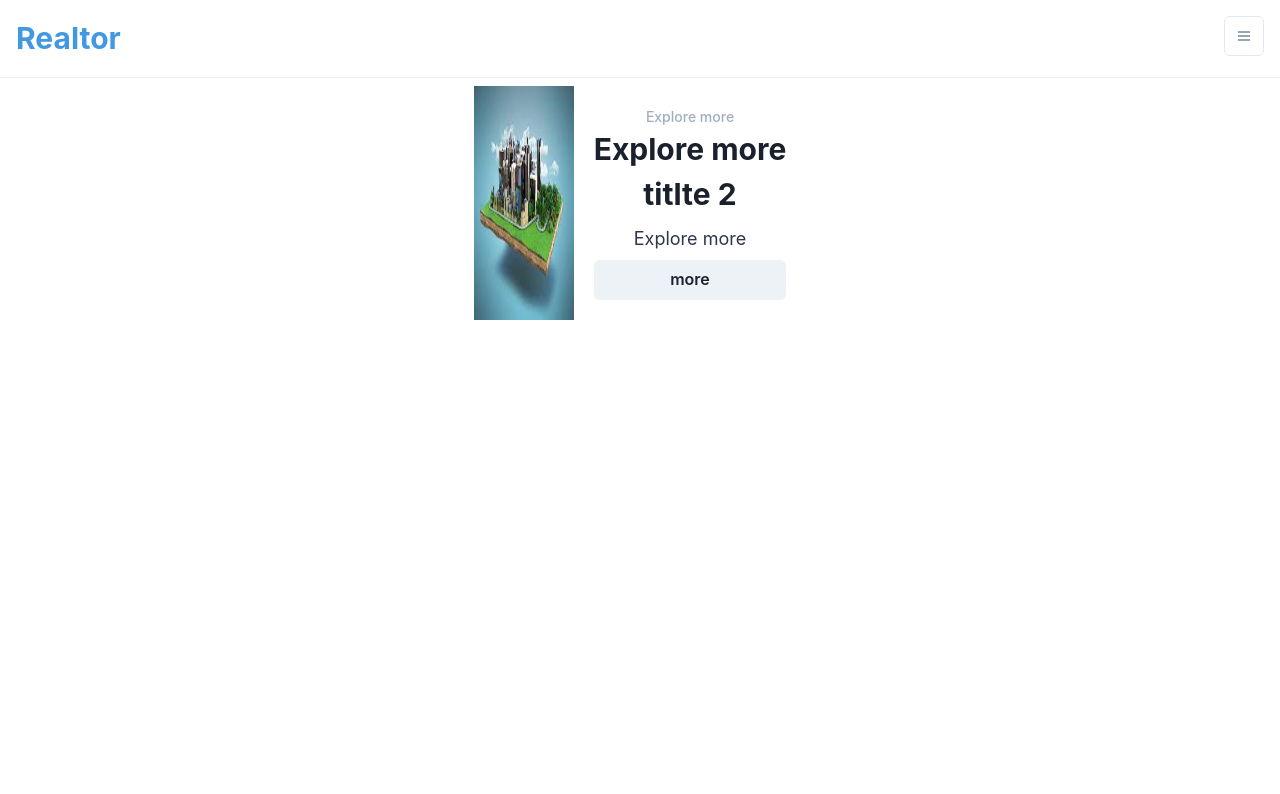
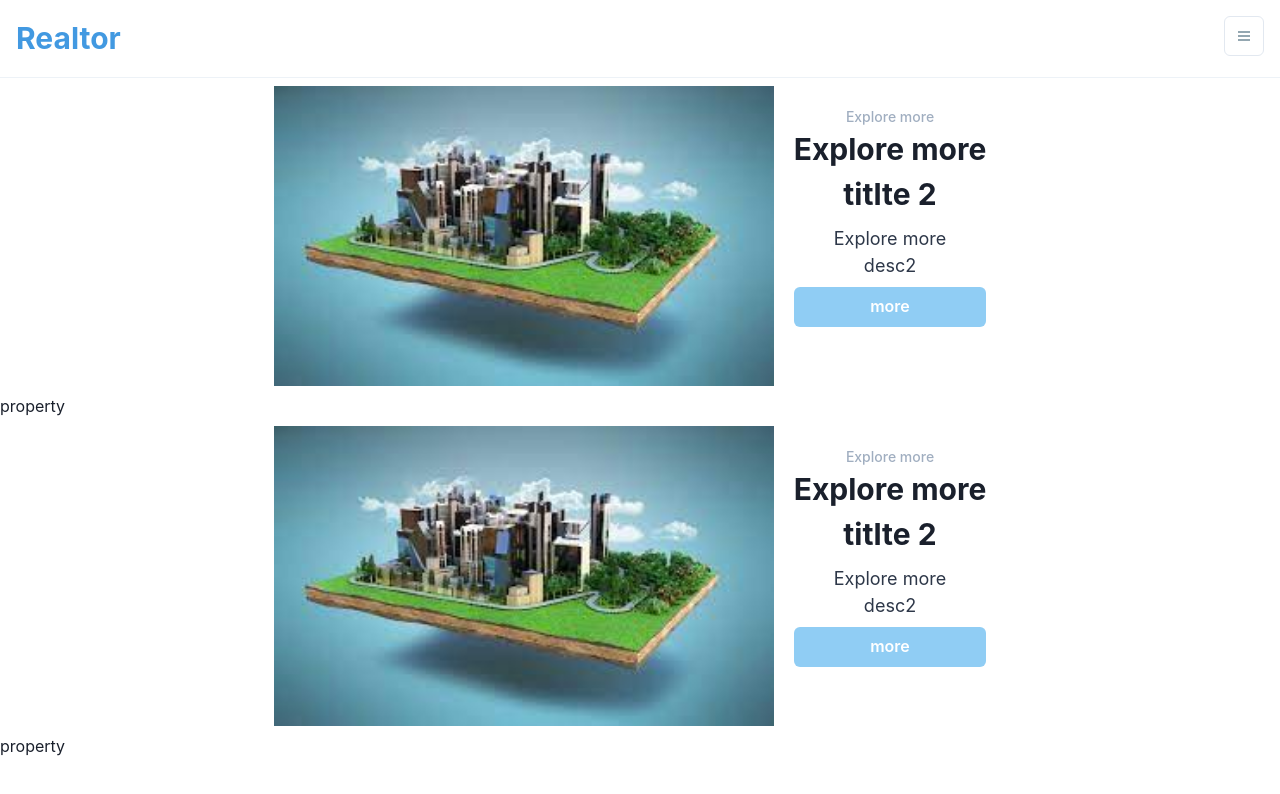
Before and after one commit to laherasif/RealEstate-App-Next-js, a Next.js app: page / in a window 1280 px wide. Shown: the top 794 px of the page. Built offline with nearby package versions, Linux system fonts and the light colour scheme.

Commit message:
done main content

```diff
--- a/pages/index.js
+++ b/pages/index.js
@@ -6,27 +6,39 @@ import { Flex, Box, Text, Button } from '@chakra-ui/react'
 import Slider1 from '../assests/images/slider-1.jpg'
 const MianContent = () => {
   return (
-    <Flex flexWrap="wrap" justifyContent="center" textAlign="center" p="2">
-      <Image src={Slider1} width={100} height={50} alt="main_image" />
-      <Flex flexDirection="column" p="5">
-        <Text color="gray.400" fontWeight="medium" fontSize="sm">Explore more </Text>
-        <Text fontSize="3xl" fontWeight="bold">Explore more <br/> titlte 2 </Text>
-        <Text paddingTop="2" paddingBottom="2" fontSize="lg" color="gray.700" >Explore more </Text>
-        <Button>more</Button>
+    <>
+      <Flex flexWrap="wrap" justifyContent="center" textAlign="center" p="2">
+        <Image src={Slider1} width={500} height={300} alt="main_image" />
+        <Flex flexDirection="column" p="5">
+          <Text color="gray.400" fontWeight="medium" fontSize="sm">Explore more </Text>
+          <Text fontSize="3xl" fontWeight="bold">Explore more <br /> titlte 2 </Text>
+          <Text paddingTop="2" paddingBottom="2" fontSize="lg" color="gray.700" >Explore more <br /> desc2 </Text>
+          <Button color="white" fontSize="xlg" bg="blue.200">more</Button>
+        </Flex>
       </Flex>
-    </Flex>
+
+
+
+    </>
+
   )
 }
 
 
 export default function Home() {
   return (
-    <>
+    <Box>
       <Navbar />
       <MianContent />
+      <Flex>
+        property
+      </Flex>
+      <MianContent />
+      <Flex>
+        property
+      </Flex>
 
-
-    </>
+    </Box>
 
   )
 }
```
